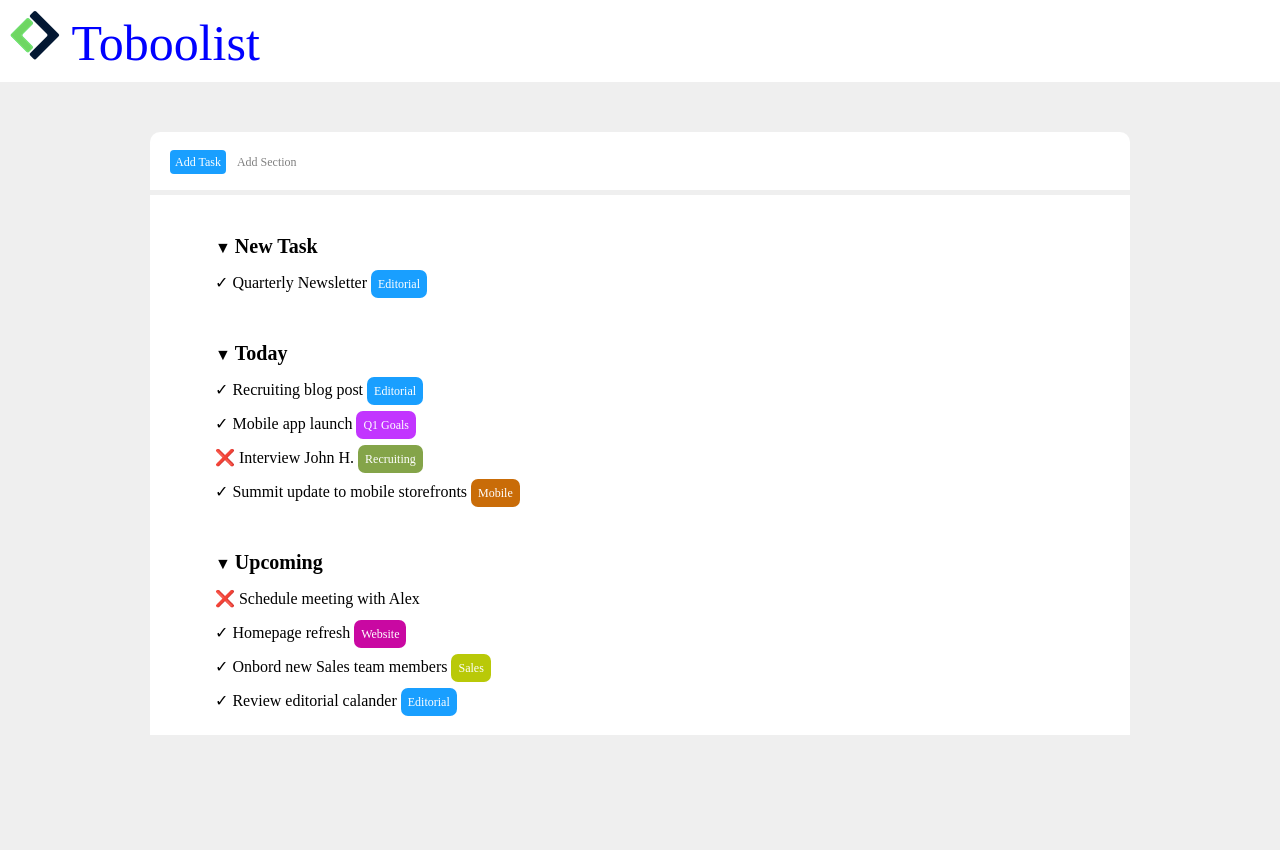
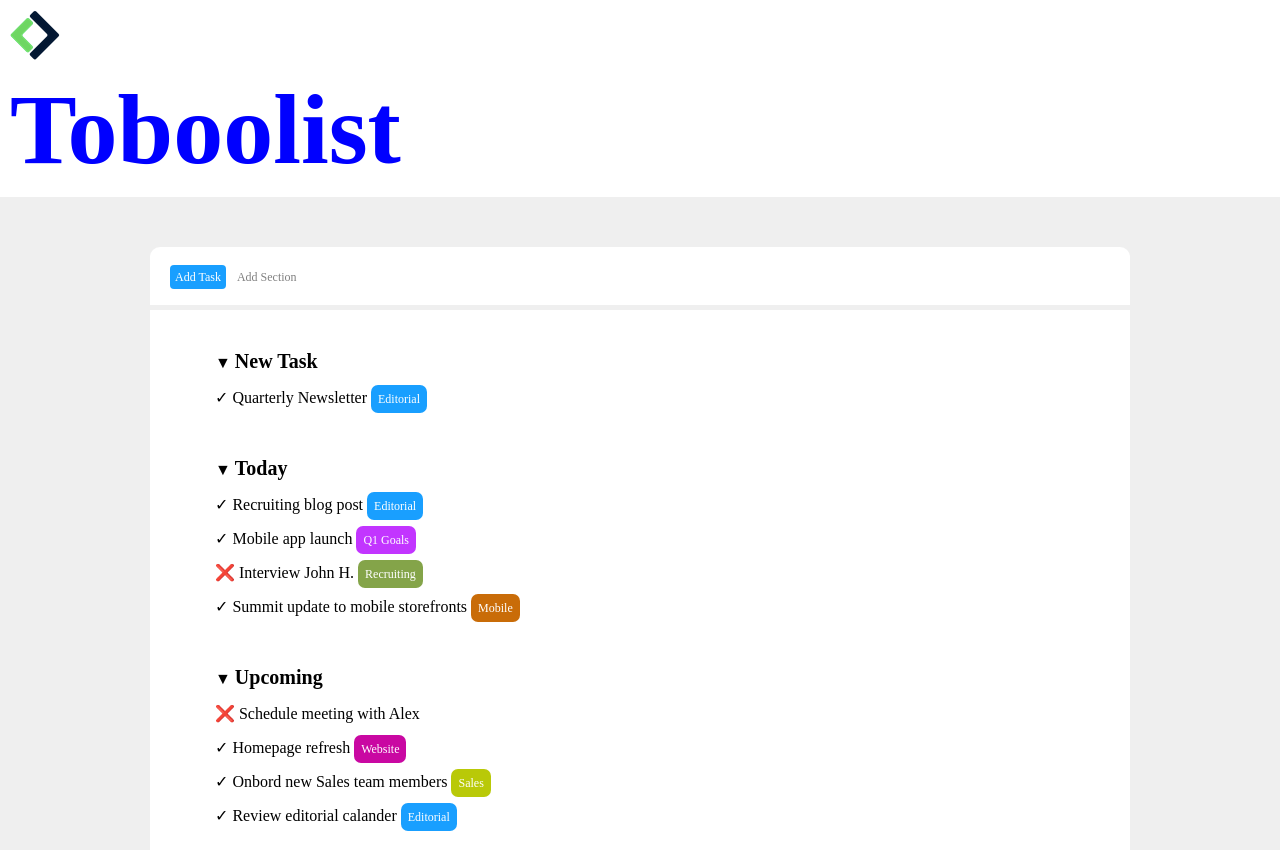
Before and after one commit to S1nghAmandeep/html-css-toboolist, a plain HTML site: page index.html in a window 1280 px wide. Before the commit the page ends 800 px from the top, so only its background shows below. Drawn offline with Linux system fonts and the light colour scheme.

Commit message:
work-done

```diff
--- a/index.html
+++ b/index.html
@@ -11,7 +11,7 @@
     <header>
         <div class="logo">
             <img src="./img/Logo.png" alt="Logo">
-            Toboolist
+            <h1>Toboolist</h1>
         </div>
     </header>
 
@@ -55,15 +55,8 @@
                     <li>&#x2713; Review editorial calander <span class="editorial">Editorial</span></li>
                 </ul>
 
-
             </div>
-
-
         </div>
-
-
-
-
 
     </main>
 </body>
```
